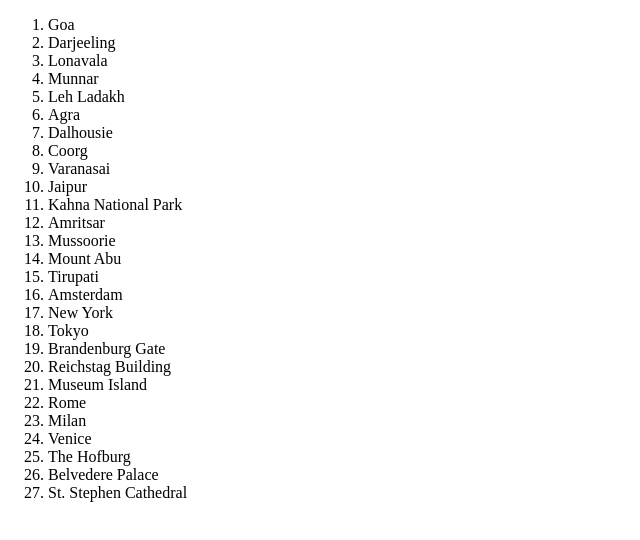
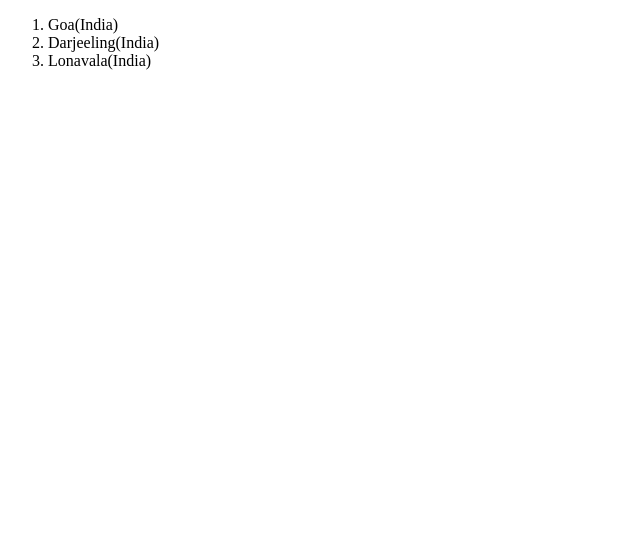
Before and after one commit to shinigami-git/React-will-you-be-my-valentine---Holiday-List-React, a React app: page / in a window 1280 px wide. Shown: the top 540 px of the page, without its empty margins (0-640 px from the left). Built offline with nearby package versions, Linux system fonts and the light colour scheme.

Commit message:
Update App.js

```diff
--- a/src/components/App.js
+++ b/src/components/App.js
@@ -11,42 +11,42 @@ class App extends Component {
     { name: 'New York', country: 'USA' },
     { name: 'Darjeeling', country: 'India' },
     { name: 'Tokyo', country: 'Japan' },
-    { name: 'Lonavala', country: 'India' },
-    { name: 'Brandenburg Gate', country: 'Germany' },
-    { name: 'Reichstag Building', country: 'Germany' },
-    { name: 'Museum Island', country: 'Germany' },
-    { name: 'Munnar', country: 'India' },
-    { name: 'Leh Ladakh', country: 'India' },
-    { name: 'Goa', country: 'India' },
-    { name: 'Agra', country: 'India' },
-    { name: 'Dalhousie', country: 'India' },
-    { name: 'Coorg', country: 'India' },
-    { name: 'Rome', country: 'Italy' },
-    { name: 'Milan', country: 'Italy' },
-    { name: 'Venice', country: 'Italy' },
-    { name: 'Varanasai', country: 'India' },
-    { name: 'Jaipur', country: 'India' },
-    { name: 'The Hofburg', country: 'Austria' },
-    { name: 'Belvedere Palace', country: 'Austria' },
-    { name: 'St. Stephen Cathedral', country: 'Austria' },
-    { name: 'Kahna National Park', country: 'India' },
-    { name: 'Amritsar', country: 'India' },
-    { name: 'Mussoorie', country: 'India' },
-    { name: 'Mount Abu', country: 'India' },
-    { name: 'Tirupati', country: 'India' },
-    ]
+    { name: 'Lonavala', country: 'India' },]
+//     { name: 'Brandenburg Gate', country: 'Germany' },
+//     { name: 'Reichstag Building', country: 'Germany' },
+//     { name: 'Museum Island', country: 'Germany' },
+//     { name: 'Munnar', country: 'India' },
+//     { name: 'Leh Ladakh', country: 'India' },
+//     { name: 'Goa', country: 'India' },
+//     { name: 'Agra', country: 'India' },
+//     { name: 'Dalhousie', country: 'India' },
+//     { name: 'Coorg', country: 'India' },
+//     { name: 'Rome', country: 'Italy' },
+//     { name: 'Milan', country: 'Italy' },
+//     { name: 'Venice', country: 'Italy' },
+//     { name: 'Varanasai', country: 'India' },
+//     { name: 'Jaipur', country: 'India' },
+//     { name: 'The Hofburg', country: 'Austria' },
+//     { name: 'Belvedere Palace', country: 'Austria' },
+//     { name: 'St. Stephen Cathedral', country: 'Austria' },
+//     { name: 'Kahna National Park', country: 'India' },
+//     { name: 'Amritsar', country: 'India' },
+//     { name: 'Mussoorie', country: 'India' },
+//     { name: 'Mount Abu', country: 'India' },
+//     { name: 'Tirupati', country: 'India' },
+//     ]
   }
 
   render() {
-    let arr=[];
-    this.cityList.map((city)=>arr.push(city.name));
-    let filteredIndianCity=this.cityList.filter((city,index)=>(city.country=='India' && arr.indexOf(city.name)==index));
-    let filteredNonIndianCity=this.cityList.filter((city)=>(city.country !=='India' ));
-    let updatedList = [...filteredIndianCity, ...filteredNonIndianCity];
+    //let arr=[];
+    //this.cityList.map((city)=>arr.push(city.name));
+    let filteredIndianCity=this.cityList.filter((city,index)=>(city.country=='India' ));
+    //let filteredNonIndianCity=this.cityList.filter((city)=>(city.country !=='India' ));
+    let updatedList = [...filteredIndianCity];
     return (
       <div id="main">
         <ol>
-            {updatedList.map((city,index)=> <li key={`location${index+1}`}>{city.name}</li>)}
+            {updatedList.map((city,index)=> <li key={`location${index+1}`}>{city.name}(India)</li>)}
         </ol>
         {/* Do not remove the main div */}
       </div>
```
